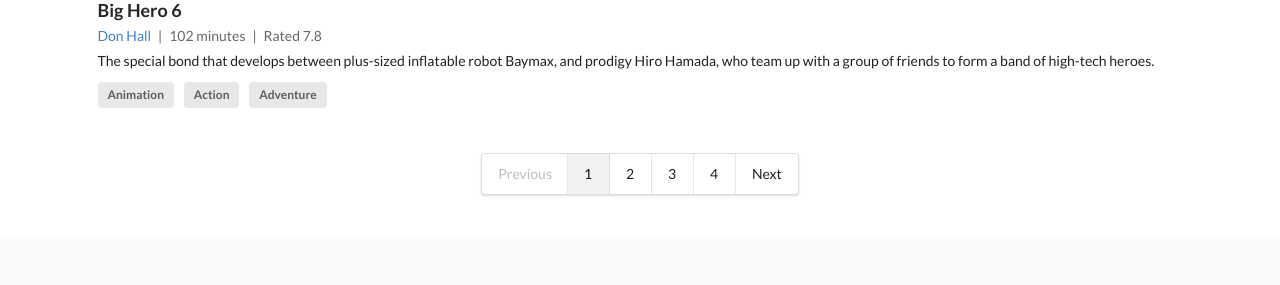
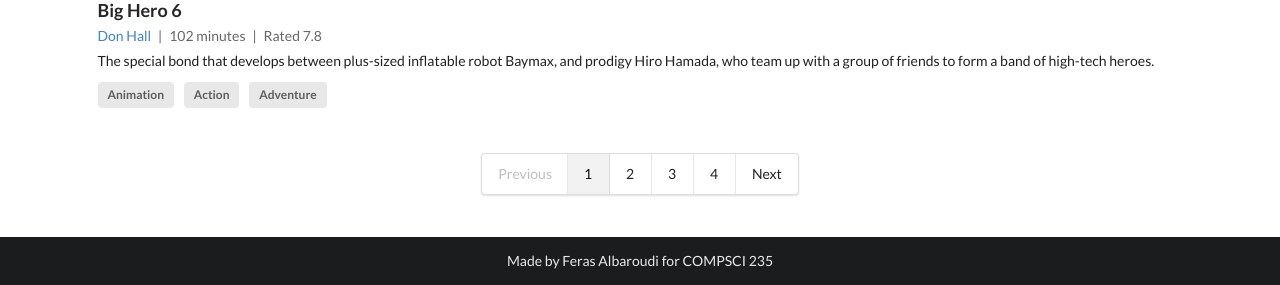
Before and after one commit to NeedsSoySauce/MyMovieList, a Flask app: page /search?genre=Action in a window 1280 px wide. Shown: the part 3678-3963 px from the top of the page. Before the commit the page ends 3874 px from the top, so only its background shows below. Run offline with Flask 2, Linux system fonts and the light colour scheme.

Commit message:
Added footer

```diff
--- a/movie/static/css/main.css
+++ b/movie/static/css/main.css
@@ -1,5 +1,14 @@
 nav {
     margin-bottom: 24px;
+}
+
+body {
+    display: flex;
+    flex-direction: column;
+}
+
+main {
+    flex-grow: 1
 }
 
 #sign-in {
--- /dev/null
+++ b/movie/templates/footer.html
@@ -0,0 +1,5 @@
+<footer class="ui inverted vertical footer segment center aligned">
+    <section class="ui container">
+        Made by Feras Albaroudi for COMPSCI 235
+    </section>
+</footer>
--- a/movie/templates/layout.html
+++ b/movie/templates/layout.html
@@ -28,5 +28,8 @@
     <!-- Content. -->
     {% block content %} {% endblock %}
 </main>
+
+<!-- Footer. -->
+{% include 'footer.html' %}
 </body>
 </html>
```
